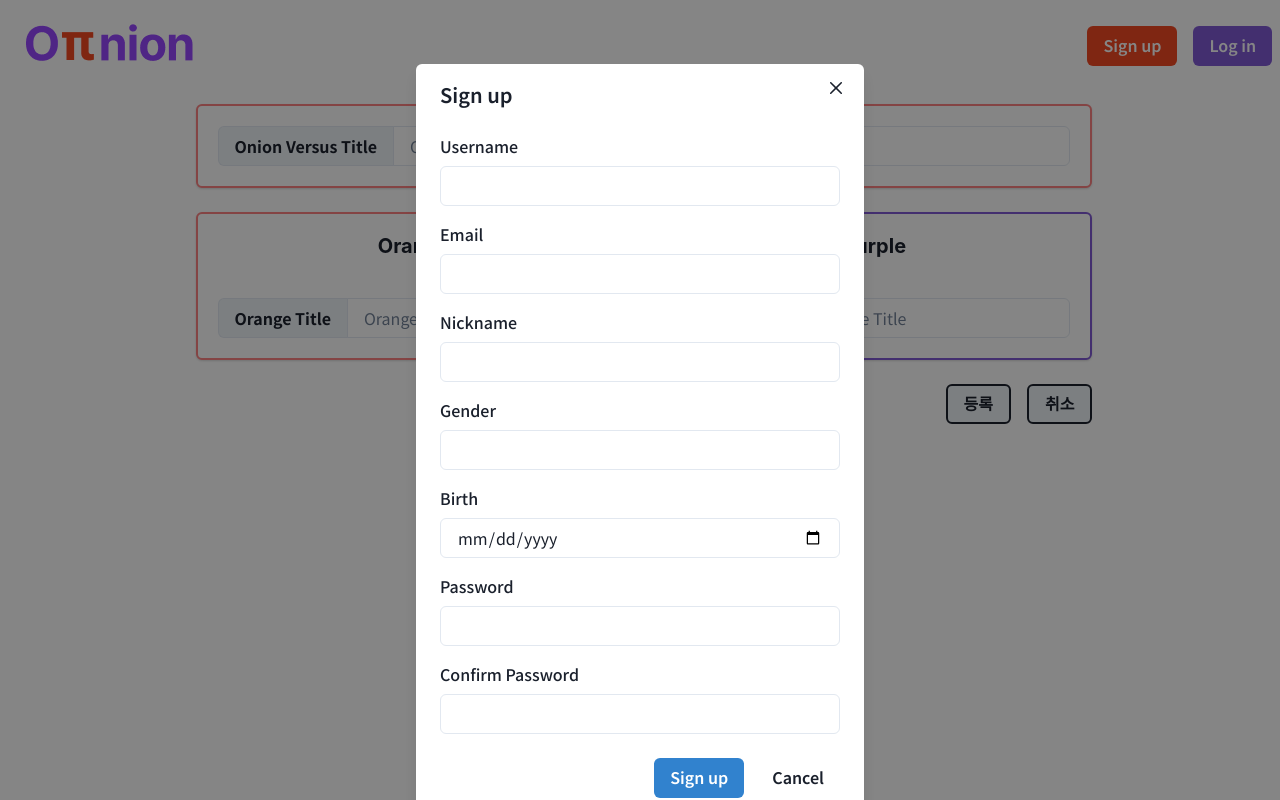
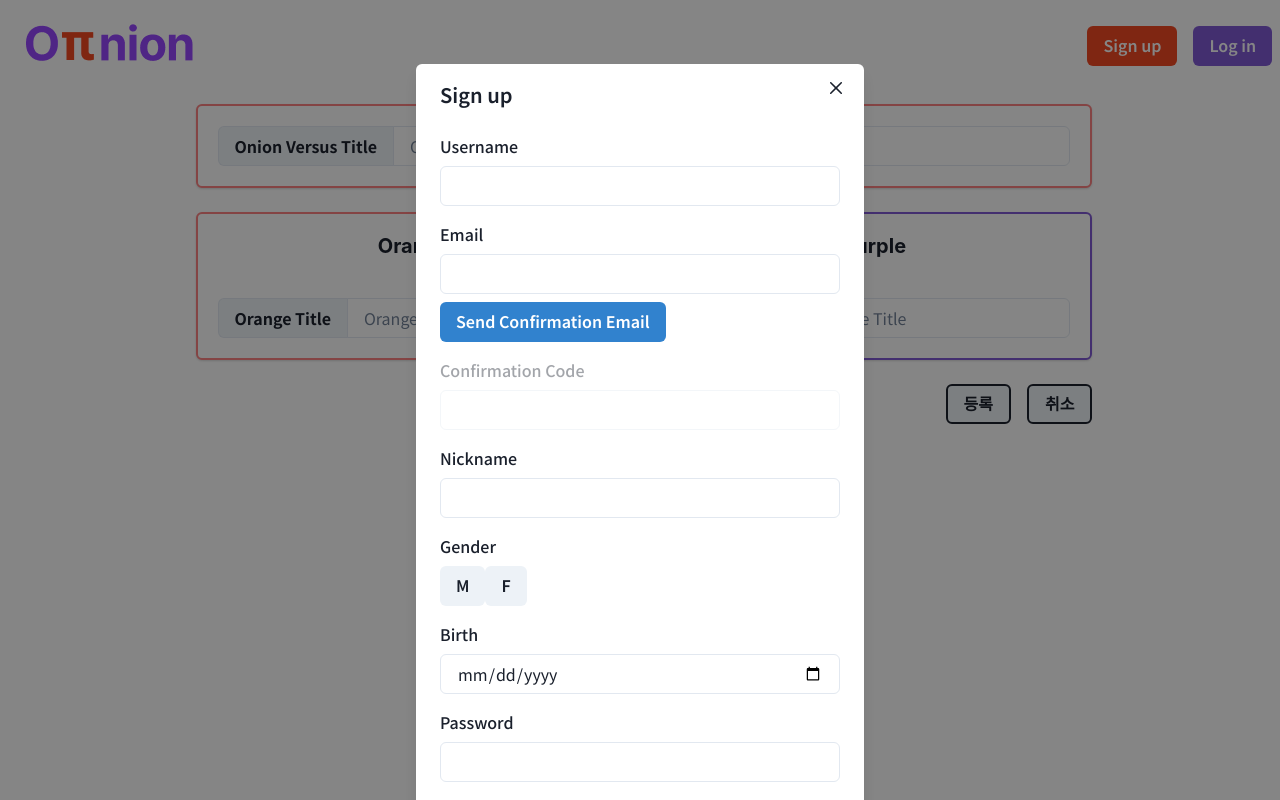
Before and after one commit to RollCal/onion_front, a React (Create React App) app: page /versus/create in a window 1280 px wide. Both pictures are taken after a click on the button "Sign up". Built offline with nearby package versions, Linux system fonts and the light colour scheme; a web font is replaced by a local one.

Commit message:
회원가입 이메일 인증 추가

```diff
--- a/src/components/SignUpModal.js
+++ b/src/components/SignUpModal.js
@@ -17,17 +17,21 @@ import {
     AlertIcon
 } from '@chakra-ui/react';
 
-function RegisterModal({ onRegister }) {
+function SignUpModal({ onRegister }) {
     const { isOpen, onOpen, onClose } = useDisclosure();
     const [username, setUsername] = useState('');
     const [password, setPassword] = useState('');
     const [password2, setPassword2] = useState('');
     const [email, setEmail] = useState('');
     const [nickname, setNickname] = useState('');
-    const [gender, setGender] = useState('');
+    // 성별 선택 상태 추가
+    const [selectedGender, setSelectedGender] = useState('');
     const [birth, setBirth] = useState('');
+    const [confirm, setConfirm] = useState('');
     const [error, setError] = useState('');
     const [success, setSuccess] = useState('');
+    const [emailSent, setEmailSent] = useState(false);
+
 
     const handleRegister = async () => {
         try {
@@ -37,8 +41,9 @@ function RegisterModal({ onRegister }) {
                 password2,
                 email,
                 nickname,
-                gender,
-                birth
+                gender: selectedGender, // 선택된 성별 값 전달
+                birth,
+                confirm
             }, {
                 headers: {
                     'Content-Type': 'application/json',
@@ -54,6 +59,29 @@ function RegisterModal({ onRegister }) {
             }
         } catch (error) {
             console.error('Error during registration:', error);
+            const errorMessage = error.response?.data || 'An unexpected error occurred';
+            setError(JSON.stringify(errorMessage));
+        }
+    };
+
+    const handleSendConfirmEmail = async () => {
+        try {
+            const response = await axios.post('http://localhost:8000/api/accounts/confirm/', {
+                email
+            }, {
+                headers: {
+                    'Content-Type': 'application/json',
+                },
+            });
+
+            if (response.status === 200) {
+                setEmailSent(true);
+                setSuccess('Confirmation email sent. Please check your email for the confirmation code.');
+            } else {
+                setError(response.data.error || 'Failed to send confirmation email');
+            }
+        } catch (error) {
+            console.error('Error sending confirmation email:', error);
             const errorMessage = error.response?.data || 'An unexpected error occurred';
             setError(JSON.stringify(errorMessage));
         }
@@ -88,6 +116,13 @@ function RegisterModal({ onRegister }) {
                         <FormControl id="email" mt={4}>
                             <FormLabel>Email</FormLabel>
                             <Input type="email" value={email} onChange={(e) => setEmail(e.target.value)} />
+                            <Button mt={2} colorScheme="blue" onClick={handleSendConfirmEmail} isDisabled={emailSent}>
+                                Send Confirmation Email
+                            </Button>
+                        </FormControl>
+                        <FormControl id="confirm" mt={4} isDisabled={!emailSent}>
+                            <FormLabel>Confirmation Code</FormLabel>
+                            <Input type="text" value={confirm} onChange={(e) => setConfirm(e.target.value)} />
                         </FormControl>
                         <FormControl id="nickname" mt={4}>
                             <FormLabel>Nickname</FormLabel>
@@ -95,7 +130,12 @@ function RegisterModal({ onRegister }) {
                         </FormControl>
                         <FormControl id="gender" mt={4}>
                             <FormLabel>Gender</FormLabel>
-                            <Input type="text" value={gender} onChange={(e) => setGender(e.target.value)} />
+                            <Button colorScheme={selectedGender === 'M'? 'blue' : 'gray'} onClick={() => setSelectedGender('M')} isDisabled={selectedGender === 'M'}>
+                                M
+                            </Button>
+                            <Button colorScheme={selectedGender === 'F'? 'blue' : 'gray'} onClick={() => setSelectedGender('F')} isDisabled={selectedGender === 'F'}>
+                                F
+                            </Button>
                         </FormControl>
                         <FormControl id="birth" mt={4}>
                             <FormLabel>Birth</FormLabel>
@@ -112,7 +152,7 @@ function RegisterModal({ onRegister }) {
                     </ModalBody>
 
                     <ModalFooter>
-                        <Button colorScheme="blue" mr={3} onClick={handleRegister}>
+                        <Button colorScheme="blue" mr={3} onClick={handleRegister} isDisabled={!emailSent}>
                             Sign up
                         </Button>
                         <Button variant="ghost" onClick={onClose}>Cancel</Button>
@@ -123,4 +163,4 @@ function RegisterModal({ onRegister }) {
     );
 }
 
-export default RegisterModal;
+export default SignUpModal;
```
